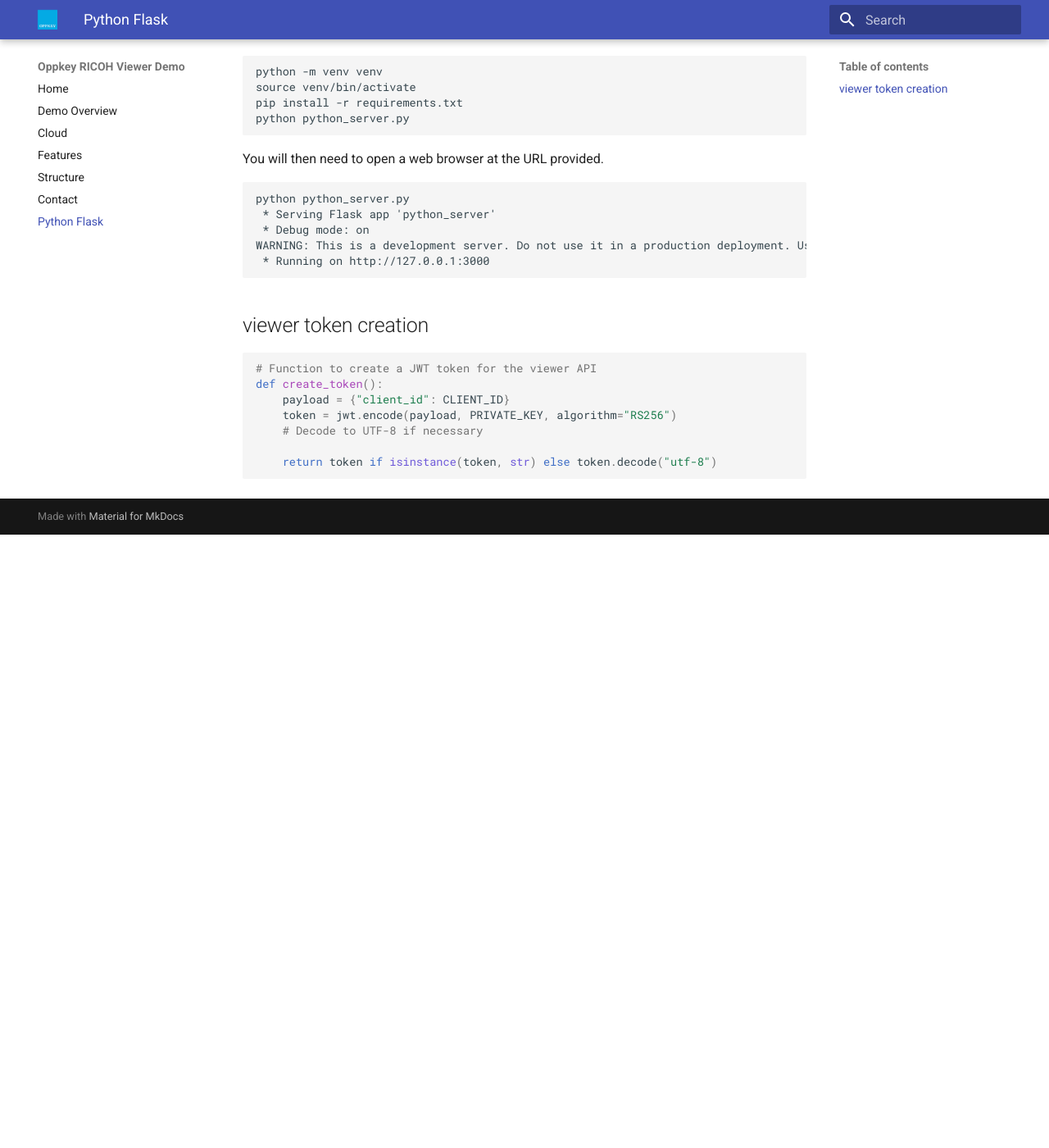
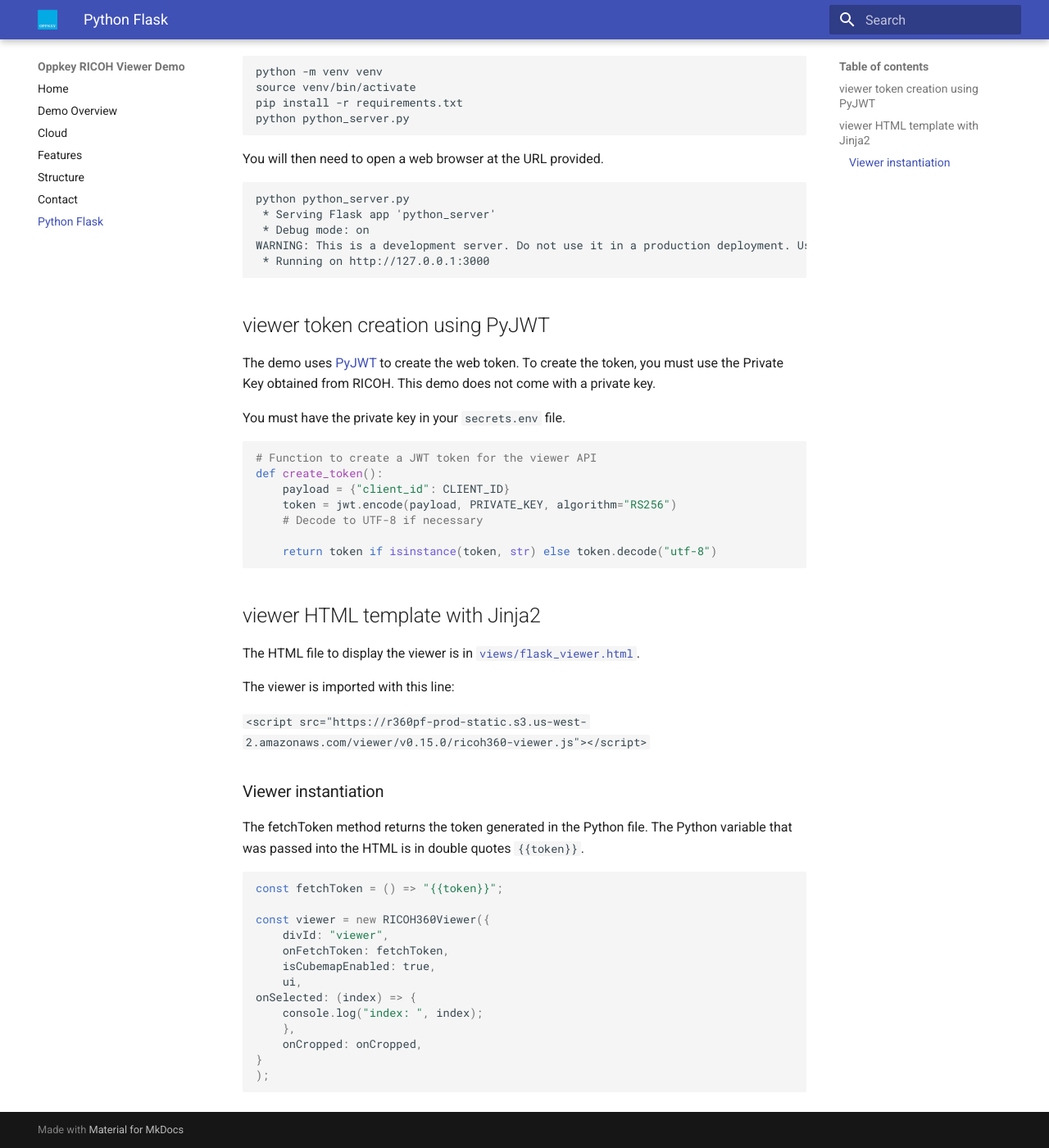
Before and after one commit to theta360developers/ricoh-viewer, an MkDocs documentation site: the page built from docs/python.md, in a window 1280 px wide and 1400 px high, scrolled down 973 px. Shown: the whole window at 82% size. Built offline with MkDocs 1.6.1 and Material for MkDocs 9.7.7, drawn with Linux system fonts in a browser that asks for light colours; before the commit the page ends 1625 px from its top, so only the background shows below that.

Commit message:
added code explanation

````diff
--- a/docs/python.md
+++ b/docs/python.md
@@ -31,7 +31,12 @@
 
 ```
 
-## viewer token creation
+## viewer token creation using PyJWT
+
+The demo uses [PyJWT](https://pyjwt.readthedocs.io/en/stable/) to create the web token.  To create the token, you must use the Private Key
+obtained from RICOH.  This demo does not come with a private key.
+
+You must have the private key in your  `secrets.env` file.
 
 ```python
 # Function to create a JWT token for the viewer API
@@ -42,3 +47,33 @@
 
     return token if isinstance(token, str) else token.decode("utf-8")
 ```
+
+## viewer HTML template with Jinja2
+
+The HTML file to display the viewer is in [`views/flask_viewer.html`](https://github.com/theta360developers/oppkey-ricoh-viewer-demo-basic/blob/main/views/flask_viewer.html).
+
+The viewer is imported with this line:
+
+`<script src="https://r360pf-prod-static.s3.us-west-2.amazonaws.com/viewer/v0.15.0/ricoh360-viewer.js"></script>`
+
+### Viewer instantiation
+
+The fetchToken method returns the token generated in the Python
+file. The Python variable that was passed into the HTML is in
+double quotes `{{token}}`.
+
+```javascript
+const fetchToken = () => "{{token}}";
+
+const viewer = new RICOH360Viewer({
+    divId: "viewer",
+    onFetchToken: fetchToken,
+    isCubemapEnabled: true,
+    ui,
+onSelected: (index) => {
+    console.log("index: ", index);
+    },
+    onCropped: onCropped,
+}
+);
+```
````
